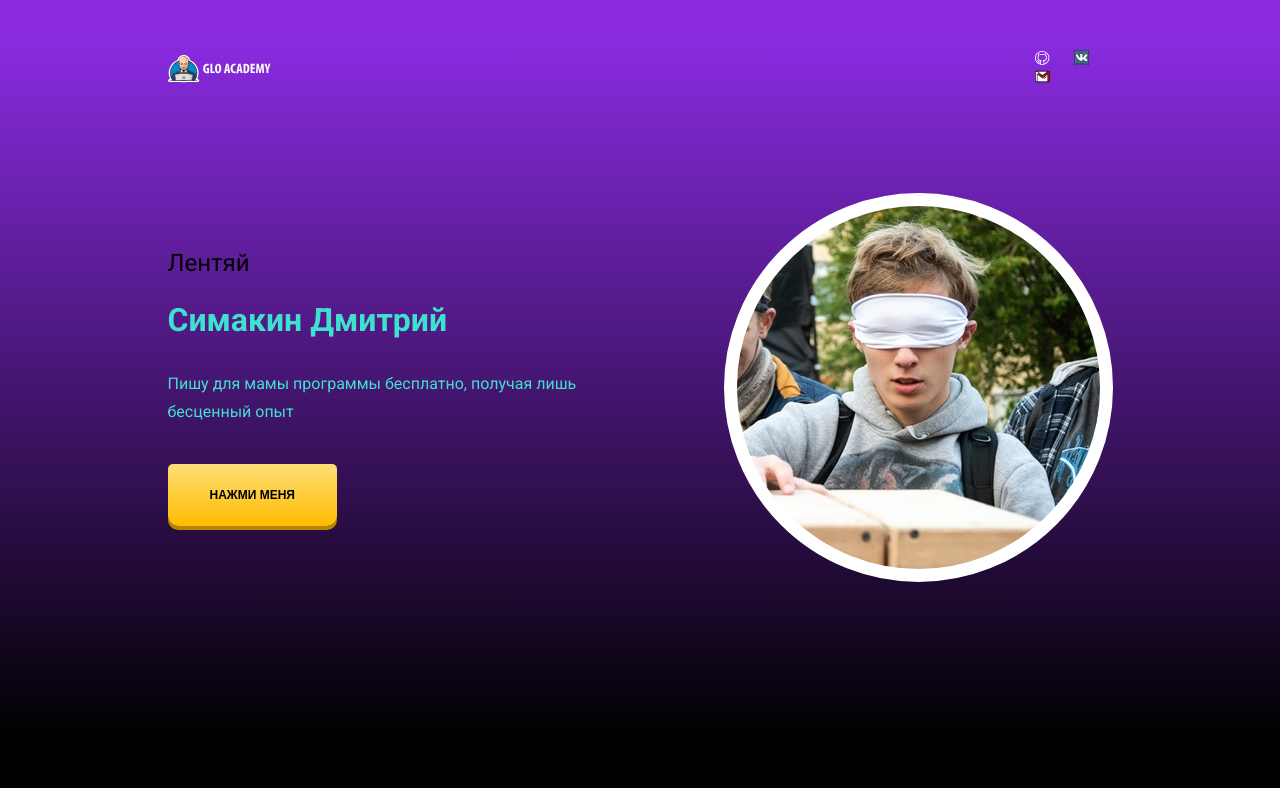
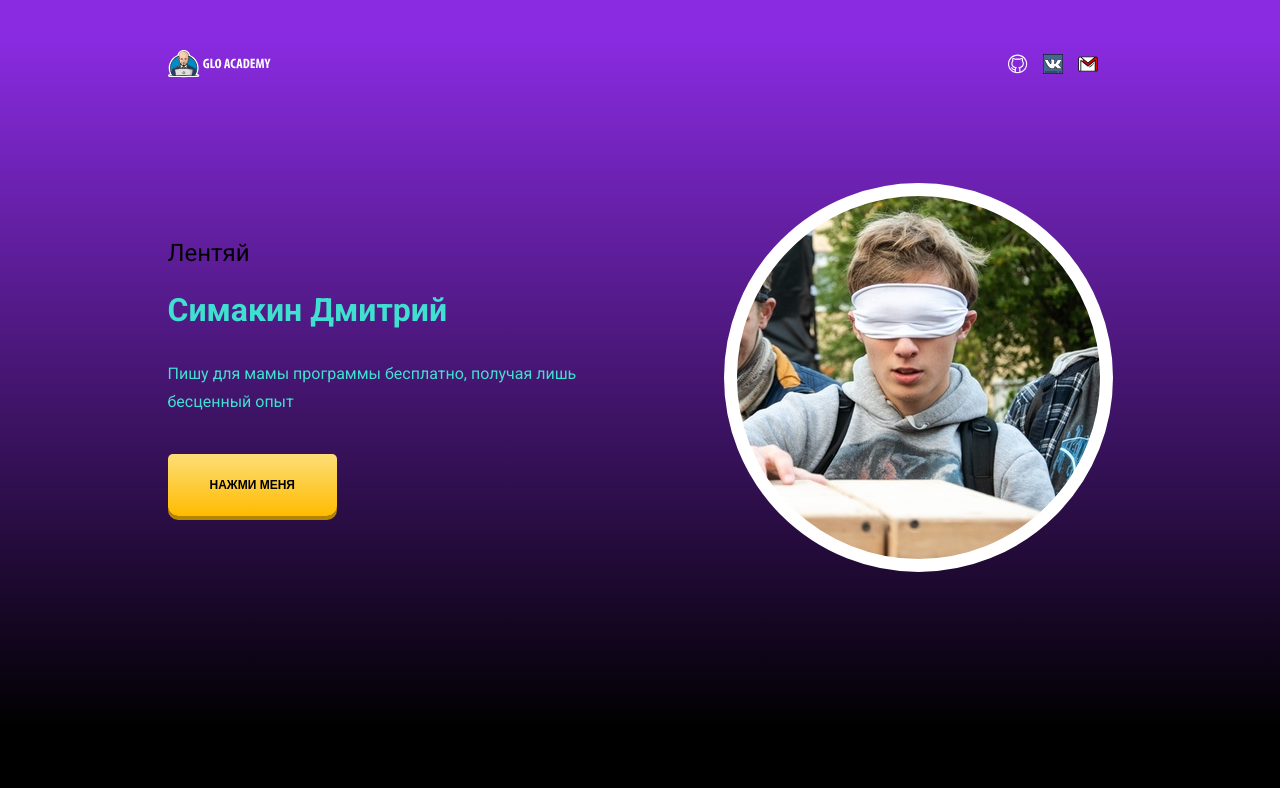
Before and after one commit to izolator3000/Portpholio, a plain HTML site: page index.html in a window 1280 px wide. Shown: the top 788 px of the page. Drawn offline with Linux system fonts and the light colour scheme; a script that the page names is missing.

Commit message:
Update stye.css

```diff
--- a/css/stye.css
+++ b/css/stye.css
@@ -3,11 +3,6 @@
 }
 img {
     max-width: 100%;
-}
-.social-icon {
-    max-width: 15px;
-    max-height: 15px;
-    margin-left: 20px;
 }
 body {
     background-color: blueviolet;
@@ -43,8 +38,21 @@ body {
     align-items: center;
     margin-bottom: 105px;
 }
-.social-linc {
-    margin-left: 20px;
+.social-links {
+    display: flex;
+    align-items: center;
+    justify-content: space-between;
+
+}
+.social-link {
+    width: 20px;
+    height: 20px;
+    margin-right: 15px;
+}
+.social-icon {
+    flex-direction: row-reverse;
+    width: 20px;
+    height: 20px;
 }
 .social-linc:first-child {
     margin-left: 0;
```
